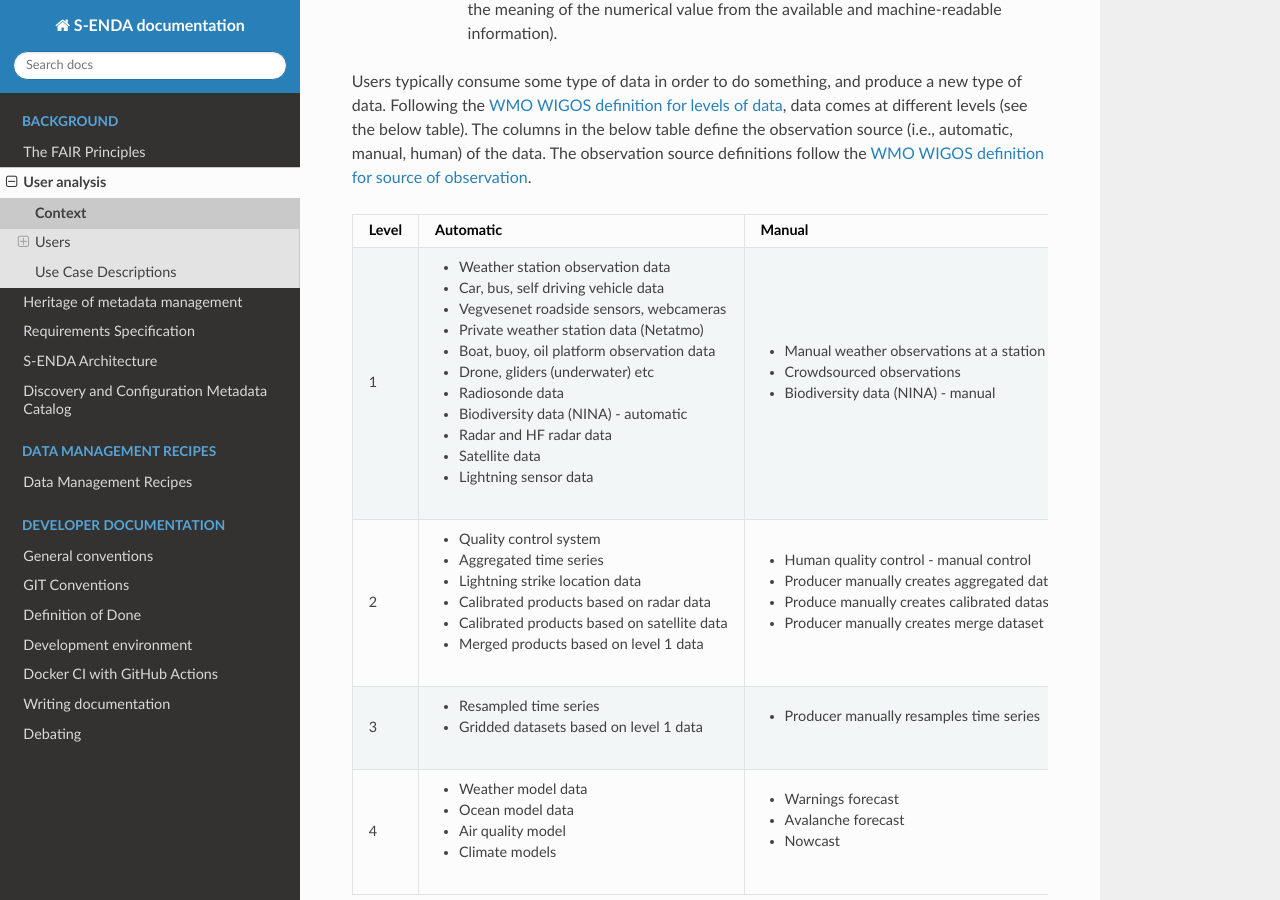
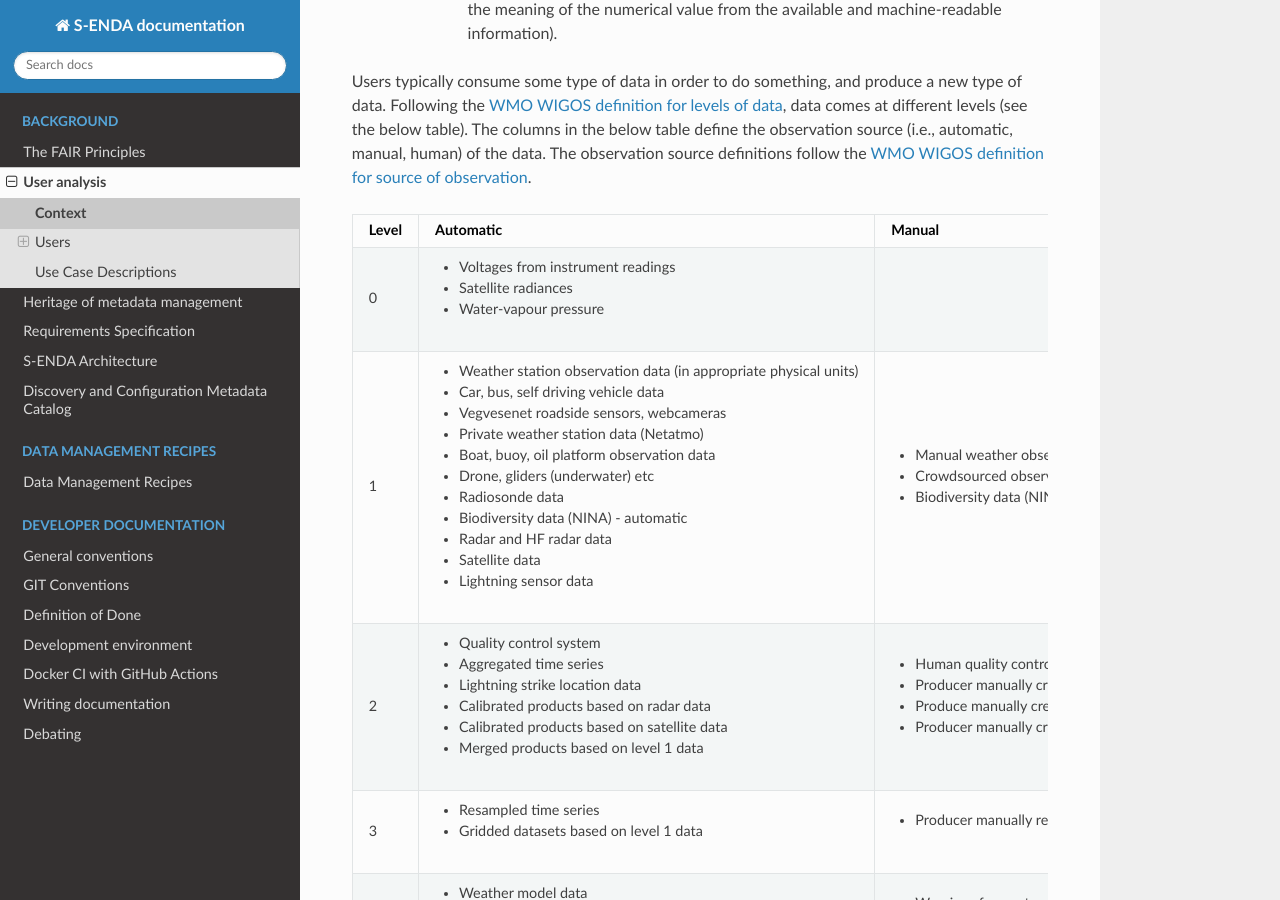
Before and after one commit to metno/S-ENDA-documentation, a Sphinx documentation site: the page built from source/users.rst, in a window 1280 px wide and 900 px high, scrolled down 785 px. Built offline with Sphinx 7.4.7 and the Read the Docs theme 2.0.0, drawn with Linux system fonts in a browser that asks for light colours.

```diff
--- a/source/users.rst
+++ b/source/users.rst
@@ -21,9 +21,13 @@ Users typically consume some type of data in order to do something, and produce
 =========  ================================================  ================================================  ================================================
   Level                       Automatic                                            Manual                                              Human
 =========  ================================================  ================================================  ================================================
-    1      * Weather station observation data                * Manual weather observations at a station
-           * Car, bus, self driving vehicle data             * Crowdsourced observations                       * Crowdsourced observations
-           * Vegvesenet roadside sensors, webcameras         * Biodiversity data (NINA) - manual               * Biodiversity data (NINA) - fieldwork
+    0      * Voltages from instrument readings
+           * Satellite radiances
+           * Water-vapour pressure
+    1      * Weather station observation data (in            * Manual weather observations at a station
+             appropriate physical units)                     * Crowdsourced observations
+           * Car, bus, self driving vehicle data             * Biodiversity data (NINA) - manual               * Crowdsourced observations
+           * Vegvesenet roadside sensors, webcameras                                                           * Biodiversity data (NINA) - fieldwork
            * Private weather station data (Netatmo)
            * Boat, buoy, oil platform observation data
            * Drone, gliders (underwater) etc
```
